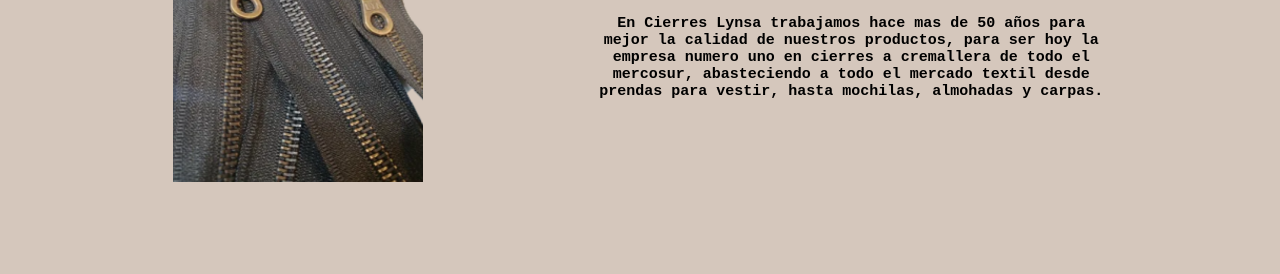
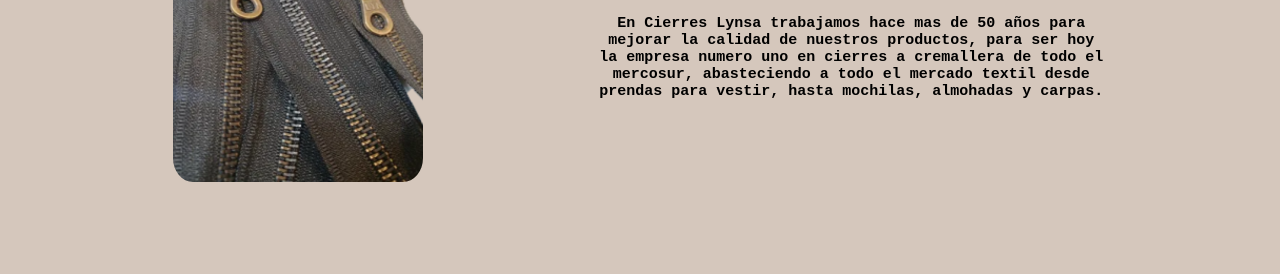
Before and after one commit to martinfernandezmingoni/cierreslynsa-martinfernandez, a plain HTML site: page index.html in a window 1280 px wide. Shown: the part 417-691 px from the top of the page. Drawn offline with Linux system fonts and the light colour scheme.

Commit message:
modificando index

```diff
--- a/index.html
+++ b/index.html
@@ -37,7 +37,7 @@
             <div class="texto">
                 <h2>Cierres Lynsa</h2>
                 <br>
-                <p>En Cierres Lynsa trabajamos hace mas de 50 años para mejor la calidad de nuestros productos, para ser hoy la empresa numero uno en cierres a cremallera de todo el mercosur, abasteciendo a todo el mercado textil desde prendas para vestir, hasta mochilas, almohadas y carpas. </p>
+                <p>En Cierres Lynsa trabajamos hace mas de 50 años para mejorar la calidad de nuestros productos, para ser hoy la empresa numero uno en cierres a cremallera de todo el mercosur, abasteciendo a todo el mercado textil desde prendas para vestir, hasta mochilas, almohadas y carpas. </p>
             </div>
             <a href="#" class="whatsapp" target="_blank"> <i class="fa fa-whatsapp whatsapp-icon"></i></a>
         </main>
--- a/style.css
+++ b/style.css
@@ -73,6 +73,11 @@ main .texto p{
   width: 40vw;
   display: flex;
   text-align: center;
+}
+
+main img{
+  width: 250px;
+  border-radius: 8%;
 }
 
 .titulo {
@@ -154,7 +159,7 @@ main .texto p{
 
 
 
-@media (max-width: 690px){
+@media (max-width: 720px){
   .header{
     flex-direction: column;
   }
```
